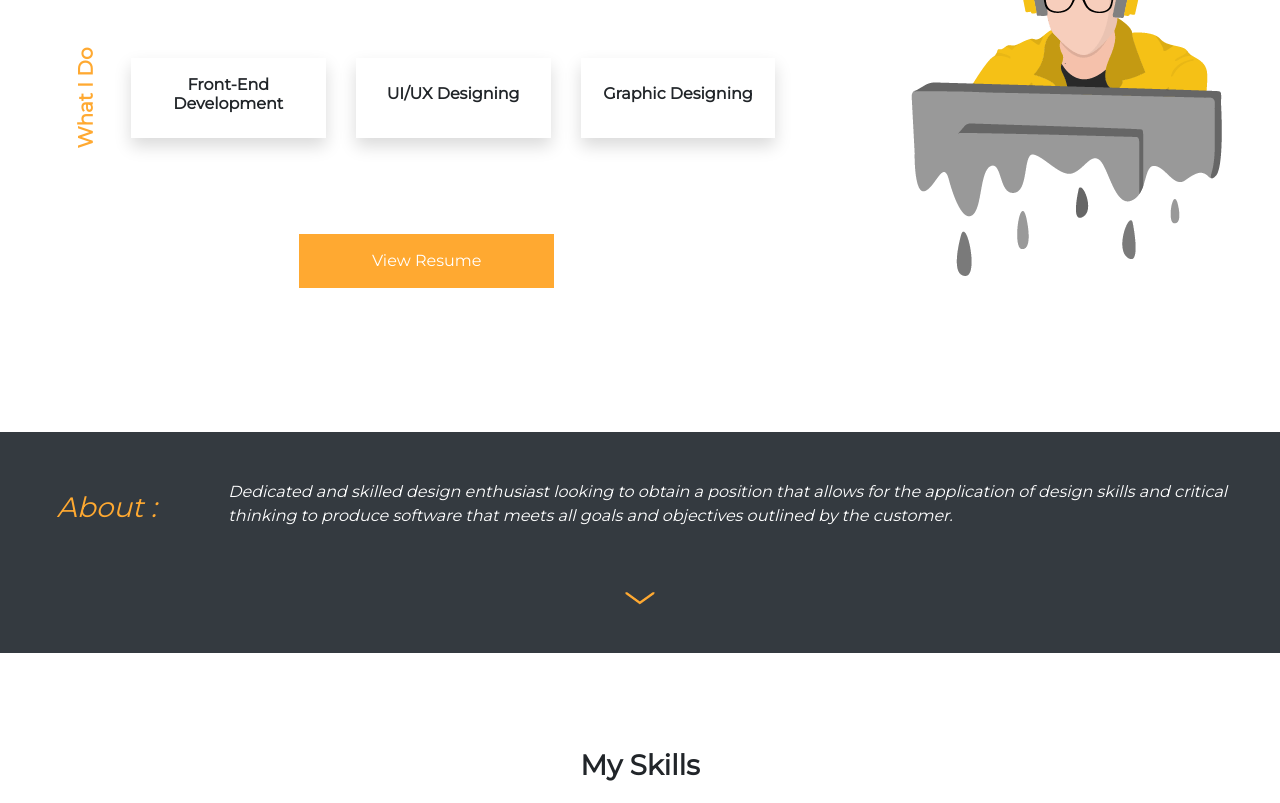
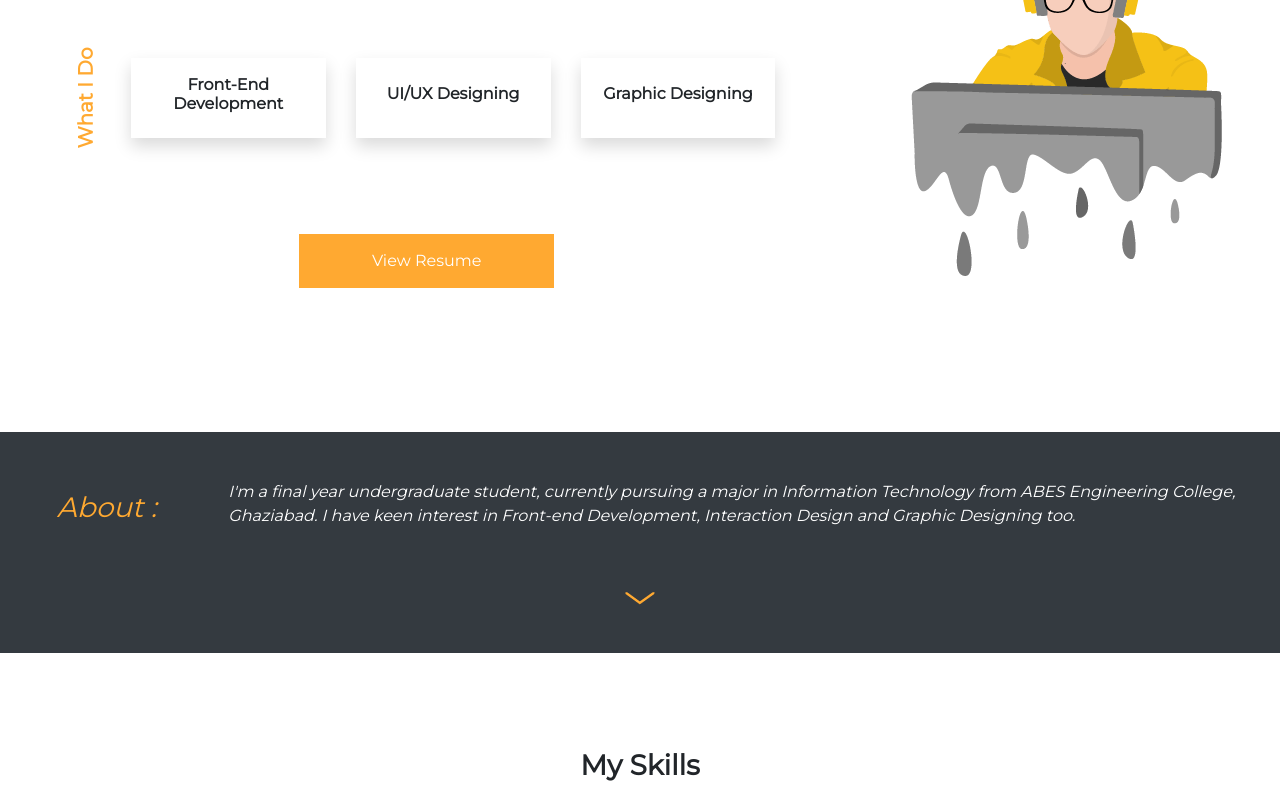
Before and after one commit to vatsdwivedi/vatsdwivedi.github.io, a plain HTML site: page index.html in a window 1280 px wide. Shown: the part 294-1097 px from the top of the page. Drawn offline with nearby package versions, Linux system fonts and the light colour scheme.

Commit message:
Update index.html

```diff
--- a/index.html
+++ b/index.html
@@ -90,7 +90,7 @@
 				<h3 class="text-primary"><i>About :</i></h3>
 			</div>
 			<div class="col-sm-10 d-flex justify-content-center mt-5 text-white flex-column">
-				<p><i>Dedicated and skilled design enthusiast looking to obtain a position that allows for the application of design skills and critical thinking to produce software that meets all goals and objectives outlined by the customer.</i></p>
+				<p><i>I'm a final year undergraduate student, currently pursuing a major in Information Technology from ABES Engineering College, Ghaziabad. I have keen interest in Front-end Development, Interaction Design and Graphic Designing too.</i></p>
 			</div>
 			<div class="d-flex justify-content-center bg-dark mb-5 mt-5" id="about-slider">
 				<img src="assets\arrow-down-primary-8.png">
```
